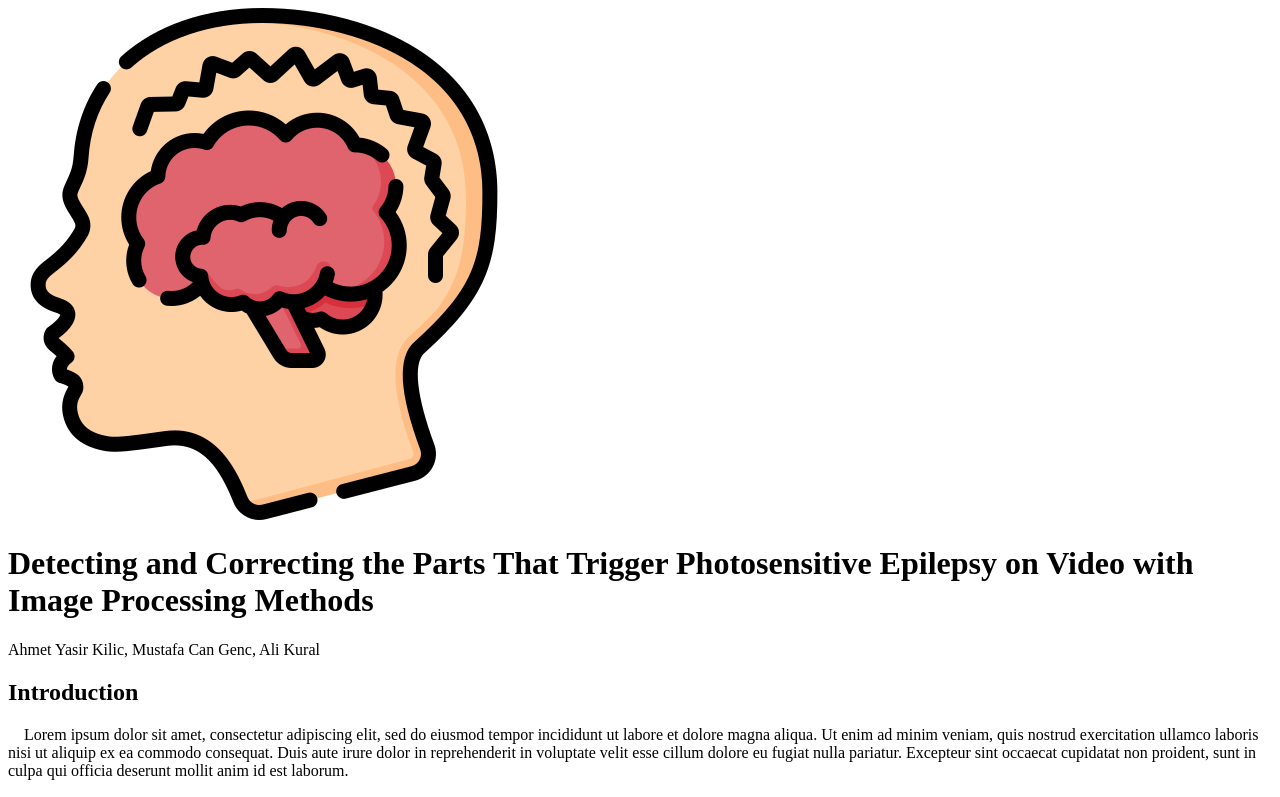
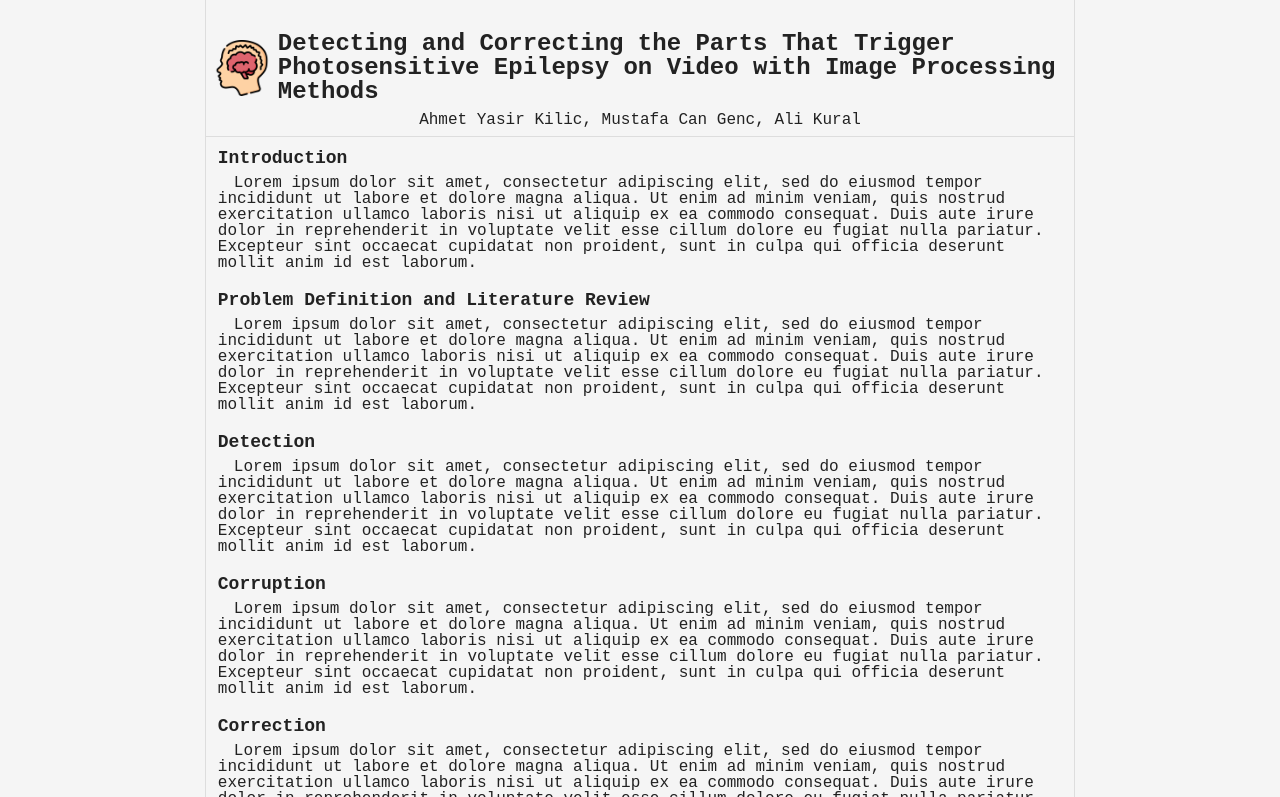
Before and after one commit to samfatu/pse, a plain HTML site: page index.html in a window 1280 px wide. Shown: the top 797 px of the page. Drawn offline with Linux system fonts and the light colour scheme.

Commit message:
pages css bugfix

```diff
--- a/index.html
+++ b/index.html
@@ -4,9 +4,9 @@
     <meta charset="UTF-8">
     <meta name="viewport" content="width=device-width, initial-scale=1.0">
     <meta http-equiv="X-UA-Compatible" content="ie=edge">
-    <link rel="stylesheet" type=“text/css” href="reset.css">
-    <link rel="stylesheet" type=“text/css” href="index.css">
     <link rel="icon" href="./images/favicon.ico" type="image/x-icon">
+    <link rel="stylesheet" href="reset.css">
+    <link rel="stylesheet" href="index.css">
     <title>BBM 480 - PSE</title>
   </head>
   <body>
```
